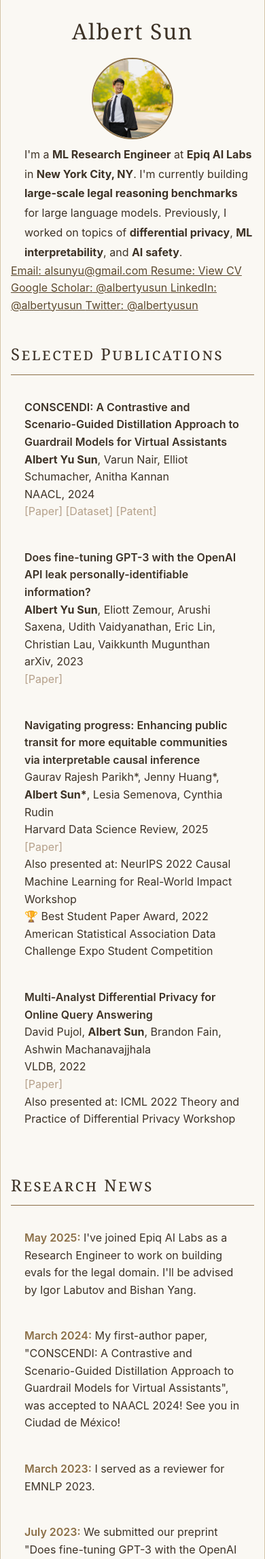
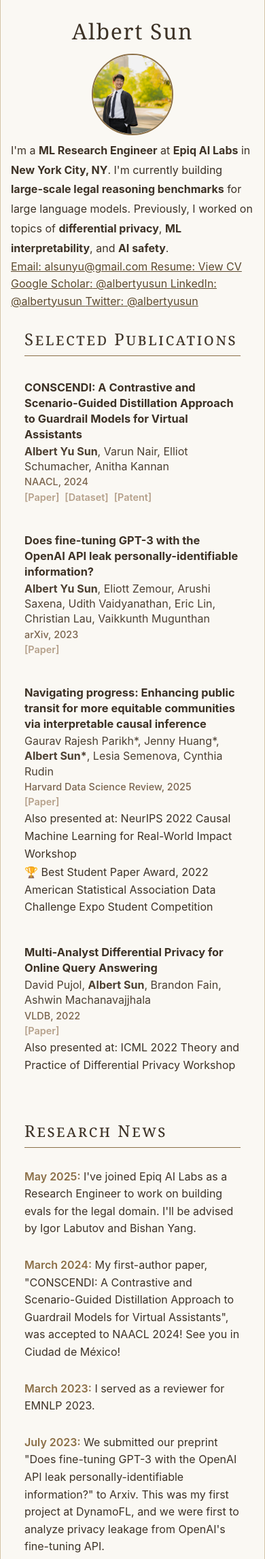
Before and after one commit to albertyusun/albertyusun.github.io, a Flask app: page / in a window 390 px wide. Shown: the top 2294 px of the page at 68% size. Run offline with Flask 3, Linux system fonts and the light colour scheme; some libraries are stand-ins or nearby versions.

Commit message:
Refine profile layout and content spacing

```diff
--- a/data.yaml
+++ b/data.yaml
@@ -11,7 +11,7 @@ contact:
     url: mailto:alsunyu@gmail.com
   - prefix: "Resume:"
     label: "View CV"
-    url: https://drive.google.com/file/d/1dtNyXGZtV7BAl0_3Vu0Oui3sC6j24R98/view?usp=sharing
+    url: https://drive.google.com/drive/u/0/folders/12poZ6AM2OaOYk7_ocA7DgHF8g7Z3jT8G
   - prefix: "Google Scholar:"
     label: "@albertyusun"
     url: https://scholar.google.com/citations?user=1BNAKBwAAAAJ&hl=en
@@ -83,10 +83,10 @@ previous_experiences:
   - title: ML Research Engineer II
     organization: Dynamo AI
     years: "2023-2025"
-  - title: ML Research Intern
+  - title: Research Intern
     organization: Curai Health
     years: "2023"
-  - title: ML Research Intern
+  - title: Research Intern
     organization: Microsoft Research
     years: "2022"
   - title: Data Science Intern
--- a/static/css/style.css
+++ b/static/css/style.css
@@ -70,6 +70,7 @@ a {
     grid-template-columns: 150px 1fr;
     gap: 30px;
     align-items: center;
+    margin: 0 20px;
 }
 
 .profile-photo img {
@@ -83,7 +84,7 @@ a {
 
 .intro {
     background-color: transparent;
-    padding: 0 0 0 20px;
+    padding: 0;
     border-radius: 0;
 }
 
@@ -120,10 +121,10 @@ main {
     font-family: Georgia, 'Times New Roman', serif;
     font-size: 1.5rem;
     font-weight: 400;
-    margin-bottom: 20px;
+    margin: 0 20px 20px;
     color: #3d3226;
     border-bottom: 1px solid #8b6f47;
-    padding-bottom: 10px;
+    padding-bottom: 4px;
     font-variant: small-caps;
     letter-spacing: 0.1em;
 }
@@ -144,7 +145,52 @@ main {
     background-color: transparent;
 }
 
+.news-list li {
+    padding: 10px 20px;
+    margin-bottom: 8px;
+}
+
+.experience-list li {
+    padding: 8px 20px;
+    margin-bottom: 4px;
+}
+
+.publication-item {
+    display: flex;
+    flex-direction: column;
+    gap: 2px;
+}
+
 .pub-title {
+    margin-bottom: 0;
+    font-size: 1.025rem;
+    line-height: 1.4;
+    font-weight: 650;
+}
+
+.pub-authors {
+    color: #4d4032;
+    line-height: 1.4;
+}
+
+.pub-venue {
+    margin-top: 0;
+    color: #7a644d;
+    font-size: 0.9rem;
+    font-weight: 500;
+    line-height: 1.4;
+}
+
+.pub-links {
+    display: flex;
+    flex-wrap: wrap;
+    gap: 8px;
+    margin-top: 0;
+    line-height: 1.4;
+}
+
+.pub-links a {
+    font-size: 0.9rem;
     font-weight: 600;
 }
 
@@ -169,9 +215,34 @@ footer {
 }
 
 @media (max-width: 768px) {
+    .profile-header {
+        margin-bottom: 18px;
+    }
+
+    .name {
+        margin-bottom: 8px;
+    }
+
+    .contact-icons {
+        gap: 8px;
+        margin-bottom: 10px;
+    }
+
+    .contact-icon {
+        display: inline-flex;
+        align-items: center;
+        justify-content: center;
+        min-width: 44px;
+        min-height: 44px;
+    }
+
     .two-column-layout {
         grid-template-columns: 1fr;
-        gap: 30px;
+        gap: 18px;
+    }
+
+    main {
+        margin-top: 24px;
     }
 
     .name {
```
Also changed, not shown: index.html (+4 -4 lines).
